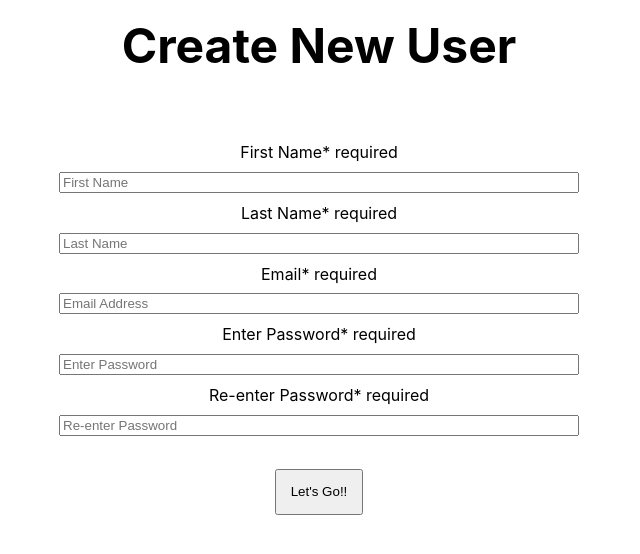
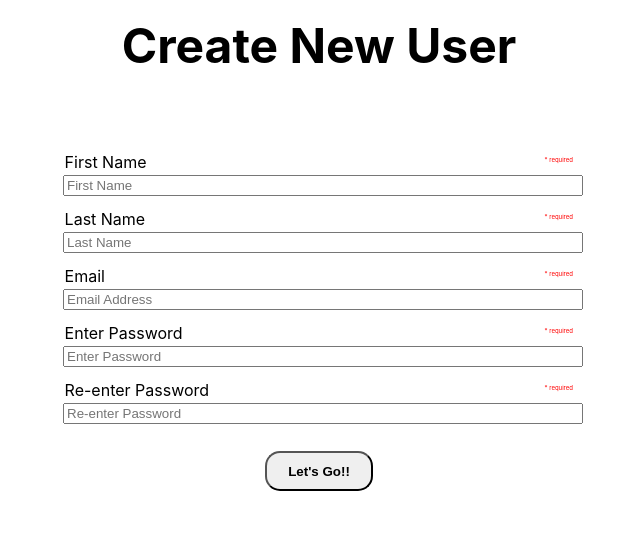
Before and after one commit to chuckderosier/bbq-atlanta, a React (Create React App) app in the folder client/: page /newuser in a window 1280 px wide. Shown: the top 554 px of the page, without its empty margins (321-961 px from the left). Built offline with nearby package versions, Linux system fonts and the light colour scheme.

Commit message:
refining styles for text and buttons

```diff
--- a/client/src/Styles/ButtonStyles.js
+++ b/client/src/Styles/ButtonStyles.js
@@ -2,26 +2,27 @@ import styled from 'styled-components'
 
 export const Button = styled.div`
     margin: 0 auto;
-    border-radius: 1em;
     .button {
         color: black;
         text-decoration: none;
+        font-weight: bold;
+        border-radius: 15px;
+        padding: .8em;
     }
 `
 
 export const HomePageButton = styled(Button)`
-
-    background-color: red;
+    margin: 1em auto;
+    width: 40%;
     .button-container {
-        width: 40%;
         display: flex;
         justify-content: center;
     }
     .button {
-        margin: .5em auto;
-        width: 5%;
+        margin: 0 auto;
         height: 5%;
         color: white;
+        background-color: red;
         text-align: center;
     }
 `
--- a/client/src/Styles/FormStyles.js
+++ b/client/src/Styles/FormStyles.js
@@ -1,18 +1,24 @@
 import styled from 'styled-components'
 
 export const Form = styled.div`
-    margin: 0 auto;
     display: flex;
     flex-direction: column;
+    align-self: center;
     input {
-        margin: .5em auto;
-        width: 40%;
+        margin: 0 auto;
+        width: 100%;
     }
     button {
         margin: 2em auto;
         padding: 1em;
     }
     p {
-        margin: .2em auto;
+        margin: .8em .1em .2em .1em;
+    }
+    .required {
+        margin: .8em .1em .2em .1em;
+        font-size: .3em;
+        color: red;
+        float: right;
     }
 `
--- a/client/src/components/CreateUserForm.js
+++ b/client/src/components/CreateUserForm.js
@@ -1,13 +1,19 @@
 import React, { Component } from 'react'
 import { Link } from 'react-router-dom'
+import styled from 'styled-components'
 import { Form } from '../Styles/FormStyles'
 import { Title } from '../Styles/TextStyles'
 import { Button } from '../Styles/ButtonStyles'
 
+const PageContainer = styled.div`
+    width: 40%;
+    margin: 0 auto;
+`
+
 class CreateUserForm extends Component {
     render() {
         return (
-            <div>
+            <PageContainer>
                 <Title>
                     <h1>Create New User</h1>
                 </Title>
@@ -23,10 +29,10 @@ class CreateUserForm extends Component {
                     <p>Re-enter Password<span className="required">* required</span></p>
                     <input type="text" placeholder="Re-enter Password" name="reenterPassword" required />
                     <Button>
-                        <button><Link to="/userpage" className="button">Let's Go!!</Link></button>
+                        <button className="button"><Link to="/userpage" className="button">Let's Go!!</Link></button>
                     </Button>
                 </Form>
-            </div>
+            </PageContainer>
         )
     }
 }
```
